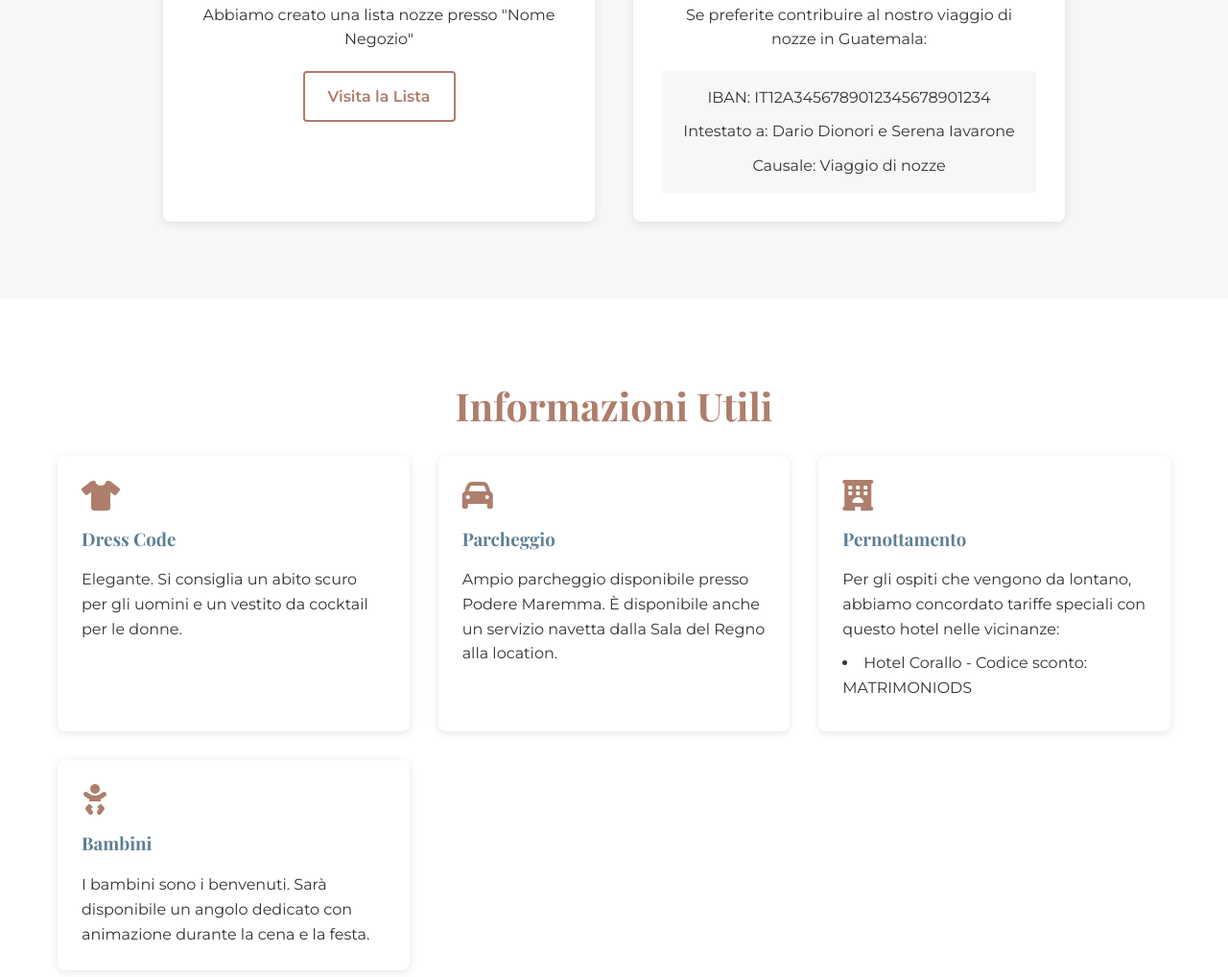
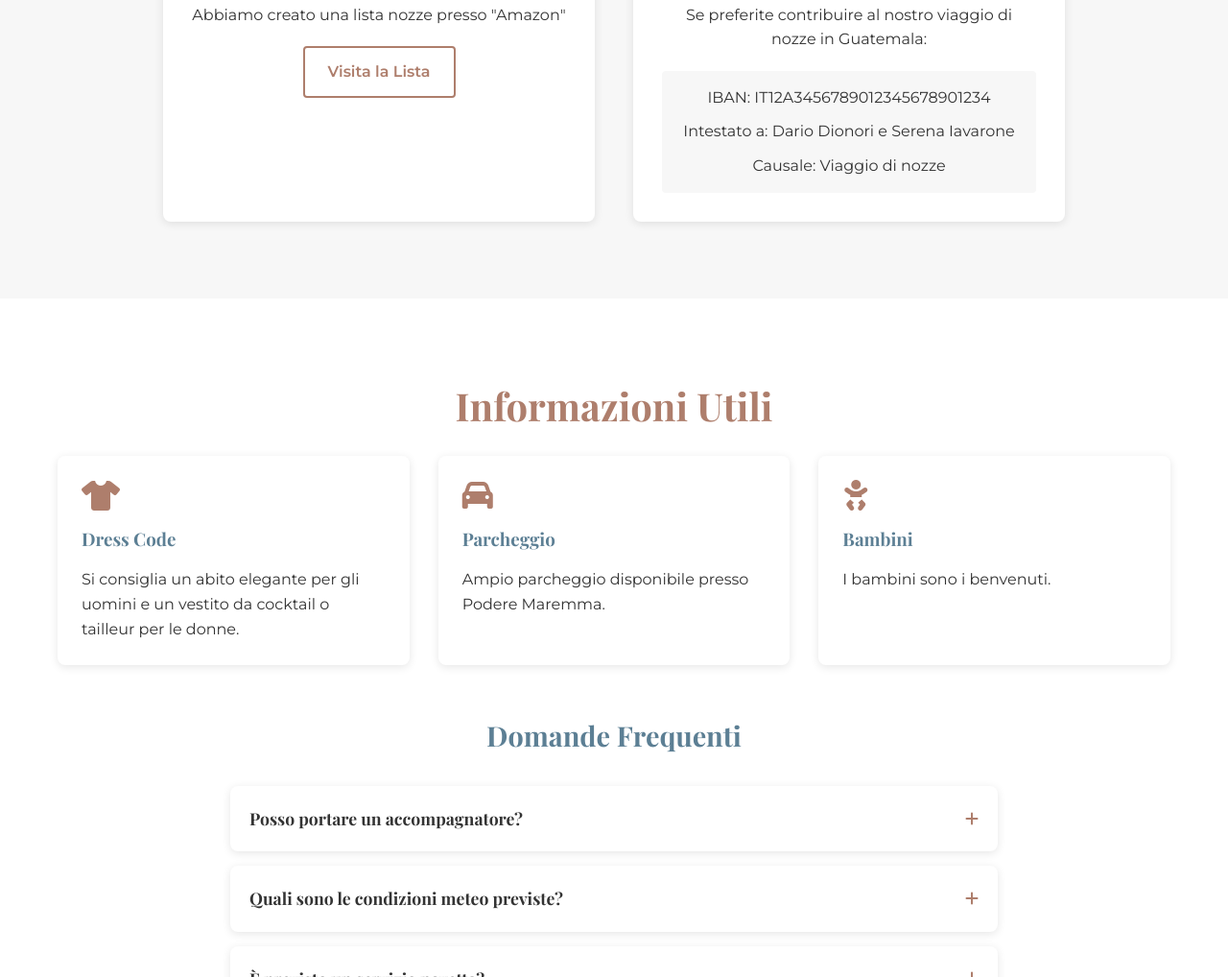
Before and after one commit to damianodionori/matrimoniodarioeserena, a plain HTML site: page index.html in a window 1280 px wide. Shown: the part 5402-6420 px from the top of the page at 96% size. Drawn offline with nearby package versions, Linux system fonts and the light colour scheme.

Commit message:
modifiche

```diff
--- a/index.html
+++ b/index.html
@@ -159,17 +159,17 @@
                         </div>
                     </div>
                     <div class="schedule-item">
-                        <div class="schedule-time">15:00</div>
+                        <div class="schedule-time">18:30</div>
                         <div class="schedule-content">
                             <h3>Taglio della Torta</h3>
                             <p>Podere Maremma</p>
                         </div>
                     </div>
                     <div class="schedule-item">
-                        <div class="schedule-time">16:00</div>
+                        <div class="schedule-time">19:00</div>
                         <div class="schedule-content">
                             <h3>Festa e Balli</h3>
-                            <p>Fino a tarda notte!</p>
+                            <p>Fino alle 21!</p>
                         </div>
                     </div>
                 </div>
@@ -231,7 +231,7 @@
                     <div class="registry-option">
                         <i class="fas fa-gift"></i>
                         <h3>Lista Nozze Online</h3>
-                        <p>Abbiamo creato una lista nozze presso "Nome Negozio"</p>
+                        <p>Abbiamo creato una lista nozze presso "Amazon"</p>
                         <a href="https://www.amazon.it/wedding/share/listanozzedarioeserena" class="btn btn-outline" target="_blank">Visita la Lista</a>
                     </div>
                     <div class="registry-option">
@@ -255,25 +255,17 @@
                     <div class="info-card">
                         <i class="fas fa-tshirt"></i>
                         <h3>Dress Code</h3>
-                        <p>Elegante. Si consiglia un abito scuro per gli uomini e un vestito da cocktail per le donne.</p>
+                        <p>Si consiglia un abito elegante per gli uomini e un vestito da cocktail o tailleur per le donne.</p>
                     </div>
                     <div class="info-card">
                         <i class="fas fa-car"></i>
                         <h3>Parcheggio</h3>
-                        <p>Ampio parcheggio disponibile presso Podere Maremma. È disponibile anche un servizio navetta dalla Sala del Regno alla location.</p>
-                    </div>
-                    <div class="info-card">
-                        <i class="fas fa-hotel"></i>
-                        <h3>Pernottamento</h3>
-                        <p>Per gli ospiti che vengono da lontano, abbiamo concordato tariffe speciali con questo hotel nelle vicinanze:</p>
-                        <ul>
-                            <li>Hotel Corallo - Codice sconto: MATRIMONIODS</li>
-                        </ul>
+                        <p>Ampio parcheggio disponibile presso Podere Maremma.</p>
                     </div>
                     <div class="info-card">
                         <i class="fas fa-baby"></i>
                         <h3>Bambini</h3>
-                        <p>I bambini sono i benvenuti. Sarà disponibile un angolo dedicato con animazione durante la cena e la festa.</p>
+                        <p>I bambini sono i benvenuti.</p>
                     </div>
                 </div>
                 <div class="faq-section">
```
